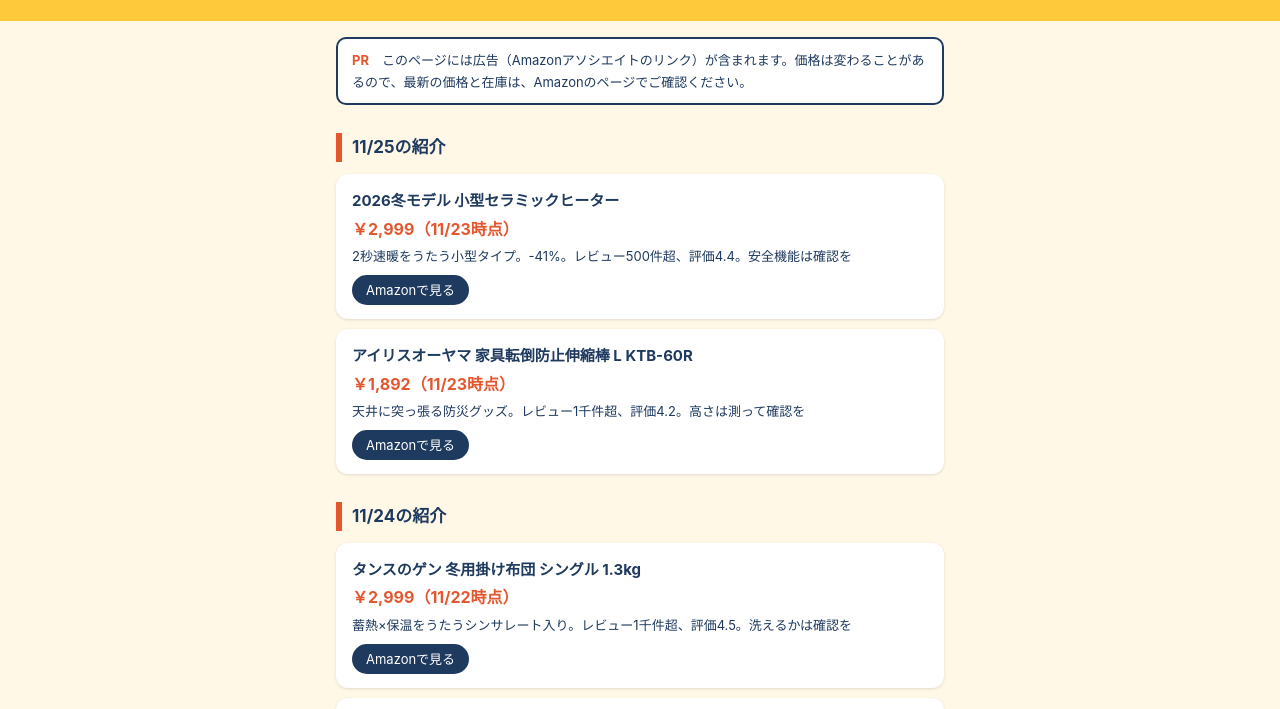
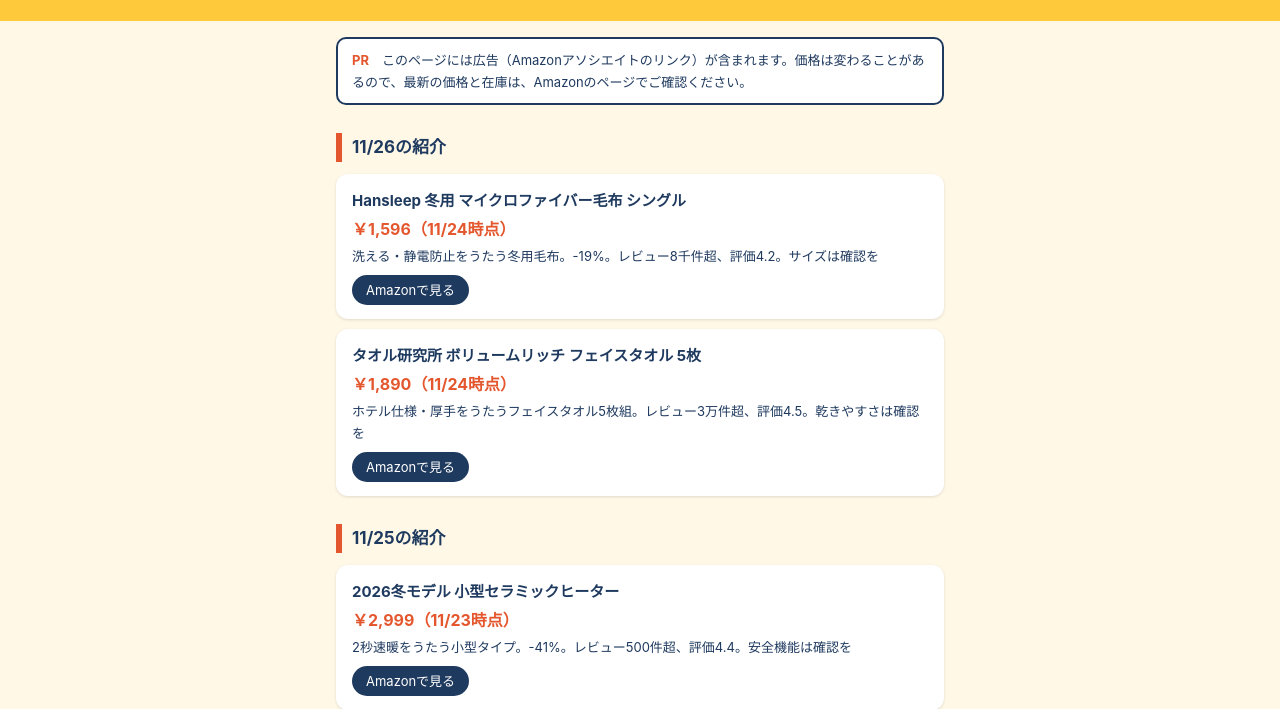
Before and after one commit to katteyokatta-benri/benricho-images, a plain HTML site: page index.html in a window 1280 px wide. Shown: the part 94-803 px from the top of the page. Drawn offline with Linux system fonts and the light colour scheme.

Commit message:
リンク先ページを更新

```diff
--- a/index.html
+++ b/index.html
@@ -25,6 +25,9 @@ footer{font-size:12px;padding:8px 16px 40px;max-width:640px;margin:0 auto}
 <header><h1>買ってよかった便利帳</h1><p>暮らしの便利グッズ、紹介した商品の一覧です</p></header>
 <main>
 <div class="pr"><b>PR</b>　このページには広告（Amazonアソシエイトのリンク）が含まれます。価格は変わることがあるので、最新の価格と在庫は、Amazonのページでご確認ください。</div>
+<h2>11/26の紹介</h2>
+<a class="item" href="https://www.amazon.co.jp/dp/B089SJRZ42?tag=oubu-22" target="_blank" rel="sponsored noopener"><div class="n">Hansleep 冬用 マイクロファイバー毛布 シングル</div><div class="p">￥1,596（11/24時点）</div><div class="d">洗える・静電防止をうたう冬用毛布。-19%。レビュー8千件超、評価4.2。サイズは確認を</div><span class="go">Amazonで見る</span></a>
+<a class="item" href="https://www.amazon.co.jp/dp/B086WCH4FH?tag=oubu-22" target="_blank" rel="sponsored noopener"><div class="n">タオル研究所 ボリュームリッチ フェイスタオル 5枚</div><div class="p">￥1,890（11/24時点）</div><div class="d">ホテル仕様・厚手をうたうフェイスタオル5枚組。レビュー3万件超、評価4.5。乾きやすさは確認を</div><span class="go">Amazonで見る</span></a>
 <h2>11/25の紹介</h2>
 <a class="item" href="https://www.amazon.co.jp/dp/B0FX8JMWLS?tag=oubu-22" target="_blank" rel="sponsored noopener"><div class="n">2026冬モデル 小型セラミックヒーター</div><div class="p">￥2,999（11/23時点）</div><div class="d">2秒速暖をうたう小型タイプ。-41%。レビュー500件超、評価4.4。安全機能は確認を</div><span class="go">Amazonで見る</span></a>
 <a class="item" href="https://www.amazon.co.jp/dp/B0DF77MTXB?tag=oubu-22" target="_blank" rel="sponsored noopener"><div class="n">アイリスオーヤマ 家具転倒防止伸縮棒 L KTB-60R</div><div class="p">￥1,892（11/23時点）</div><div class="d">天井に突っ張る防災グッズ。レビュー1千件超、評価4.2。高さは測って確認を</div><span class="go">Amazonで見る</span></a>
```
